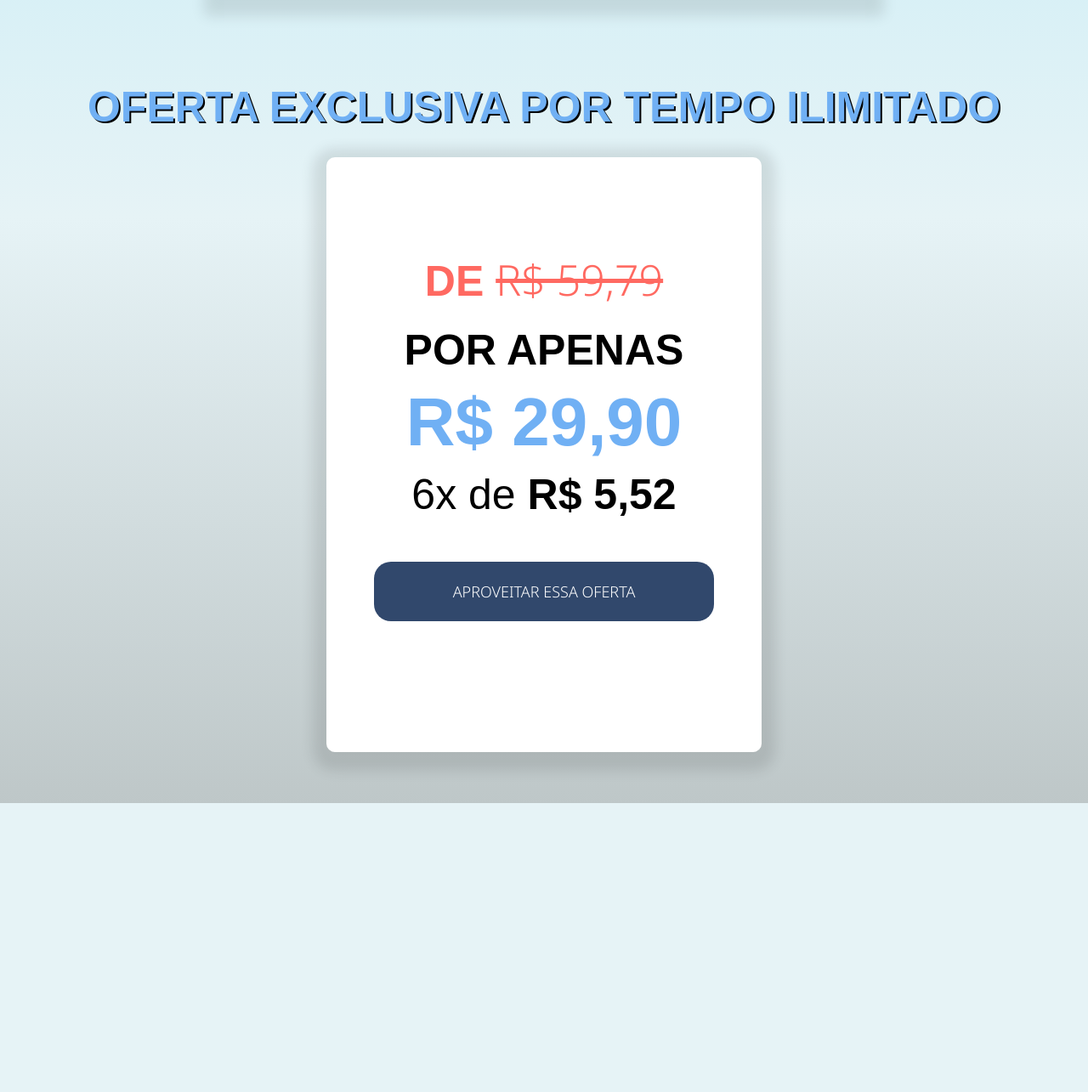
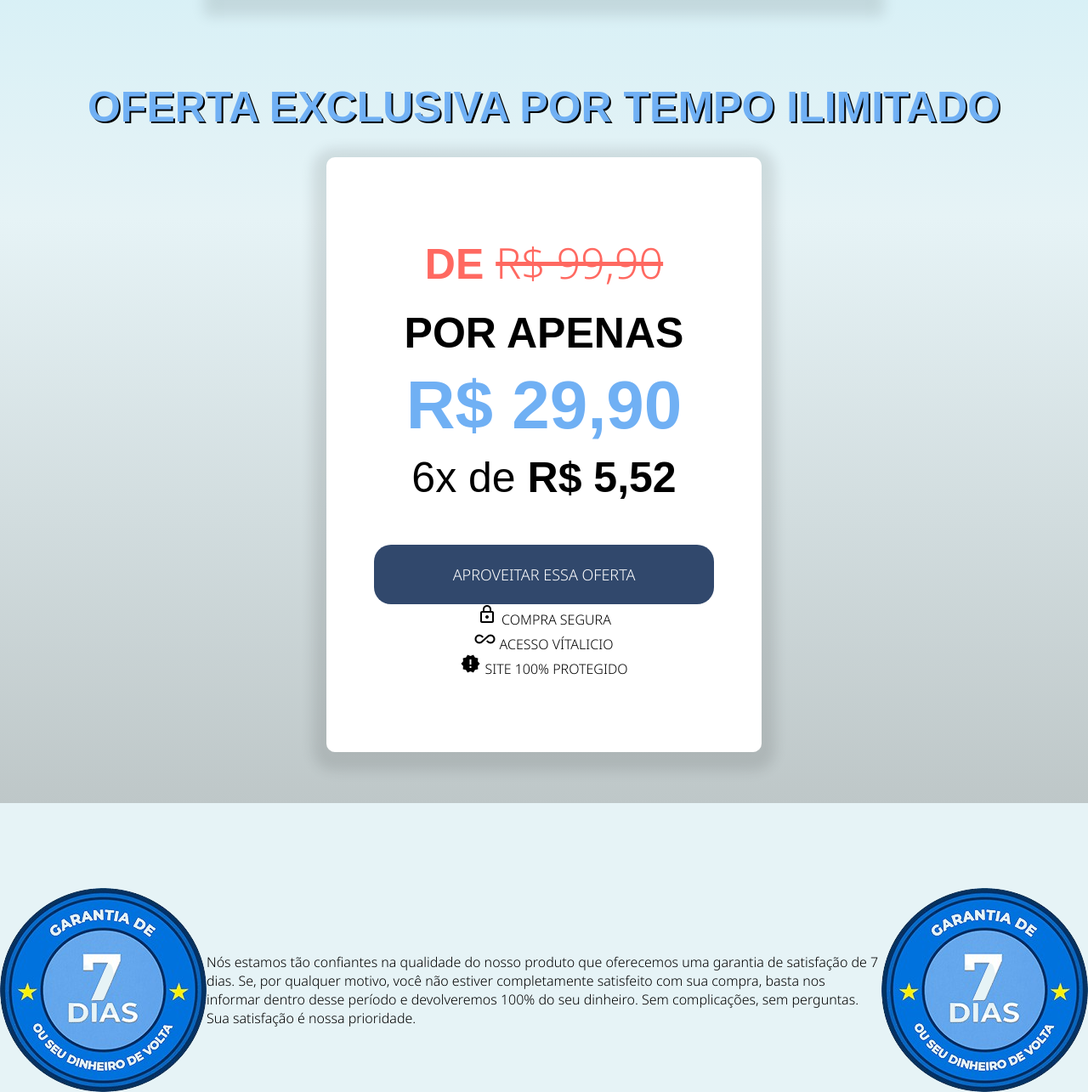
Before and after one commit to Revolucao-da-meditacao/pagina-oficial, a plain HTML site: page index.html in a window 1280 px wide. Shown: the part 8007-9292 px from the top of the page at 85% size. Before the commit the page ends 9052 px from the top, so only its background shows below. Drawn offline with Linux system fonts and the light colour scheme; a web font is replaced by a local one.

Commit message:
Update index.html

```diff
--- a/index.html
+++ b/index.html
@@ -7,8 +7,7 @@
     <title>Revolução da Meditação</title>
     <link rel="stylesheet" href="style.css">
     <link rel="shortcut icon" type="imagex/png" href="imgs/imagem_2024-05-28_214651008-removebg-preview.png">
-    <script src='https://kit.fontawesome.com/a076d05399.js' crossorigin='anonymous'></script>
-</head>
+    <link href="https://fonts.googleapis.com/icon?family=Material+Icons" rel="stylesheet"></head>
 <body>
 
 
@@ -205,11 +204,14 @@
         <div class="block-wrapper">
             <div  class="block">
                 <div class="block-text">
-                    <h1 class="cta1" style="font-size: 50px; font-weight: bold; width: 90%; text-align: center;"><span style="color: #ff6961 ;">DE <s>R$ 59,79</s></span></h1>
+                    <h1 class="cta1" style="font-size: 50px; font-weight: bold; width: 90%; text-align: center;margin-top: 0"><span style="color: #ff6961 ;">DE <s>R$ 99,90</s></span></h1>
                     <h1 class="cta1" style="font-size: 50px; font-weight: bold; width: 90%; text-align: center;">POR APENAS</h1>
                     <h1 class="cta2" style="font-size: 80px; font-weight: bold; margin-top: 10px; color: rgb(112, 176, 244);" >R$ 29,90</h1>
                     <h1 class="cta3" style="font-size: 50px;  margin-top: 10px;">6x de <span>R$ 5,52</span></h1>
-                    <button><a href="https://pay.kiwify.com.br/cUfRSTI">APROVEITAR ESSA OFERTA</a></button>
+                    <button class="tao"><a href="https://pay.kiwify.com.br/cUfRSTI" target="_blank">APROVEITAR ESSA OFERTA</a></button>
+                    <p class="security"><i style="margin-right: 5px;" class="material-icons">lock_outline</i>COMPRA SEGURA</p>
+                    <p class="security"><i  style="margin-right: 5px;"class="material-icons">all_inclusive</i>ACESSO VÍTALICIO</p>
+                    <p class="security"><i  style="margin-right: 5px;"class="material-icons">new_releases</i>SITE 100% PROTEGIDO</p>
                 </div>
             </div>
         </div>
@@ -217,6 +219,17 @@
     </div>
 </section>
 
+<section class="garantia">
+    <div class="bloco" style="display: flex; align-items: center;">
+        <img src="imgs/garantia.png" alt="Garantia de 7 dias ou seu dinheiro de volta">
+        <p style="flex: 1;">
+            Nós estamos tão confiantes na qualidade do nosso produto que oferecemos uma garantia de satisfação de 7 dias. Se, por qualquer motivo, você não estiver completamente satisfeito com sua compra, basta nos informar dentro desse período e devolveremos 100% do seu dinheiro. Sem complicações, sem perguntas. Sua satisfação é nossa prioridade.
+        </p>
+        <img class="none" src="imgs/garantia.png" alt="Garantia de 7 dias ou seu dinheiro de volta">
+    </div>
+</section>
+
+
 
     <script src="function.js"></script>
 </body>
```
